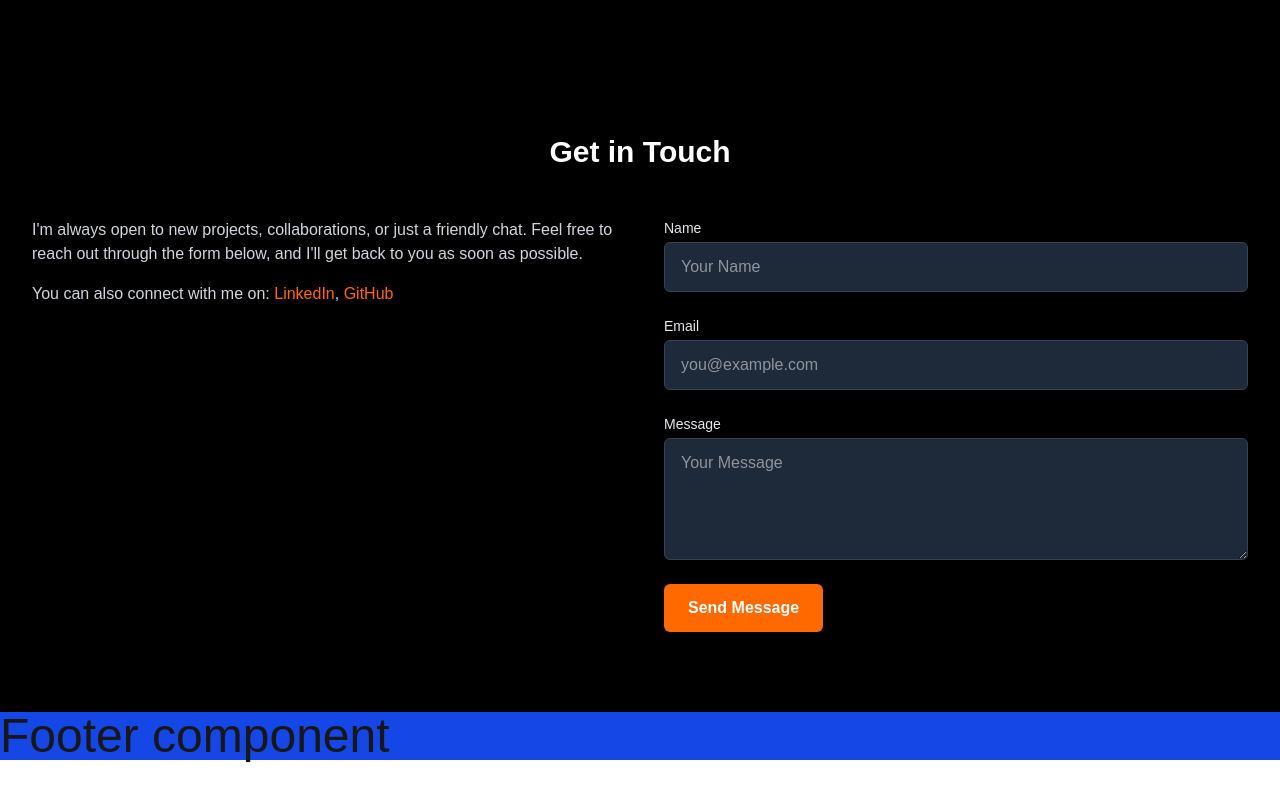
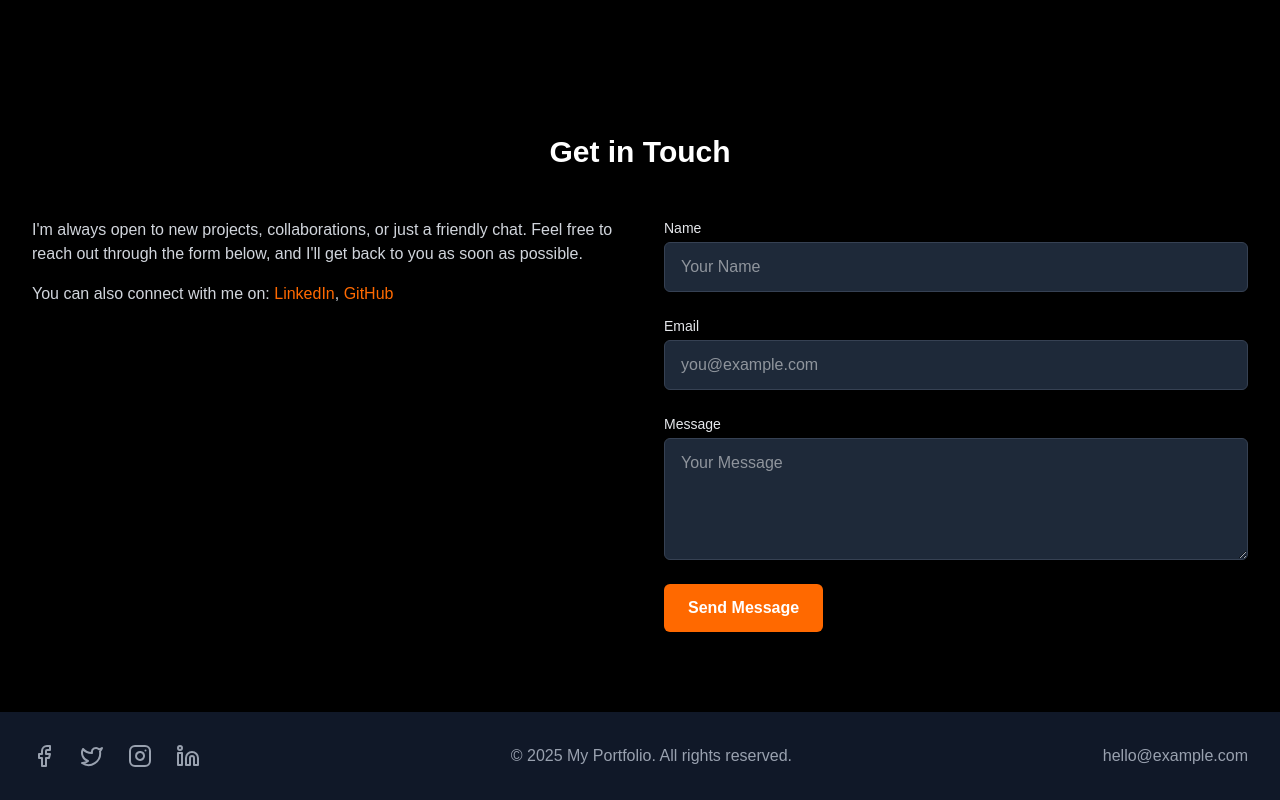
Before and after one commit to Captain-Carl-Larc/kalwenzi, a Next.js app in the folder carl/: page / in a window 1280 px wide. Shown: the part 2398-3198 px from the top of the page. Before the commit the page ends 3160 px from the top, so only its background shows below. Built offline with nearby package versions, Linux system fonts and the light colour scheme.

Commit message:
footer made

```diff
--- a/carl/package.json
+++ b/carl/package.json
@@ -10,6 +10,7 @@
   },
   "dependencies": {
     "@heroicons/react": "^2.2.0",
+    "lucide-react": "^0.488.0",
     "next": "15.3.0",
     "react": "^19.0.0",
     "react-dom": "^19.0.0"
--- a/carl/src/app/components/footer.js
+++ b/carl/src/app/components/footer.js
@@ -1,11 +1,51 @@
-function Footer() {
-    return (
-        <footer className="bg-blue-700">
-            <h1 className="text-5xl">
-                Footer component
-            </h1>
-        </footer>
-     );
-}
+import { Facebook, Twitter, Instagram, Linkedin } from 'lucide-react';
+
+const Footer = () => {
+    const socialLinks = [
+        { name: 'Facebook', icon: Facebook, url: 'https://facebook.com' },       // Replace with your actual URLs
+        { name: 'Twitter', icon: Twitter, url: 'https://twitter.com' },         // Replace with your actual URLs
+        { name: 'Instagram', icon: Instagram, url: 'https://instagram.com' },     // Replace with your actual URLs
+        { name: 'LinkedIn', icon: Linkedin, url: 'https://linkedin.com' },       // Replace with your actual URLs
+    ];
+
+  return (
+    <footer className="bg-gray-900 text-gray-400 py-8">
+      <div className="max-w-7xl mx-auto px-4 sm:px-6 lg:px-8 flex flex-col md:flex-row items-center justify-between">
+
+        {/* Social Links */}
+        <div className="flex justify-center space-x-6">
+          {socialLinks.map((social) => {
+            const Icon = social.icon;
+            return (
+              <a
+                key={social.name}
+                href={social.url}
+                target="_blank"
+                rel="noopener noreferrer"
+                className="text-gray-400 hover:text-white transition-colors duration-200"
+                aria-label={social.name}
+              >
+                <Icon className="h-6 w-6" />
+              </a>
+            );
+          })}
+        </div>
+                {/* Copyright */}
+        <div className="mb-4 md:mb-0 text-center md:text-left">
+          &copy; {new Date().getFullYear()} My Portfolio. All rights reserved.
+        </div>
+         {/* Optional:  Email Link */}
+         <div className="mt-4 md:mt-0 text-center md:text-right">
+            <a
+              href="mailto:hello@example.com"  // Replace with your email
+              className="text-gray-400 hover:text-white hover:underline"
+            >
+              hello@example.com
+            </a>
+          </div>
+      </div>
+    </footer>
+  );
+};
 
 export default Footer;
--- a/carl/src/app/contact/playground.js
+++ b/carl/src/app/contact/playground.js
@@ -0,0 +1,65 @@
+import { Facebook, Twitter, Instagram, Linkedin } from 'lucide-react'; // Install lucide-react  (npm install lucide-react)
+
+// Option 1: Simple Copyright Notice
+const Footer1 = () => {
+  return (
+    <footer className="bg-gray-900 text-gray-400 py-6">
+      <div className="max-w-7xl mx-auto px-4 sm:px-6 lg:px-8 text-center">
+        &copy; {new Date().getFullYear()} My Portfolio. All rights reserved.
+      </div>
+    </footer>
+  );
+};
+
+// Option 2: Copyright Notice with Social Links
+const Footer2 = () => {
+    const socialLinks = [
+        { name: 'Facebook', icon: Facebook, url: 'https://facebook.com' },       // Replace with your actual URLs
+        { name: 'Twitter', icon: Twitter, url: 'https://twitter.com' },         // Replace with your actual URLs
+        { name: 'Instagram', icon: Instagram, url: 'https://instagram.com' },     // Replace with your actual URLs
+        { name: 'LinkedIn', icon: Linkedin, url: 'https://linkedin.com' },       // Replace with your actual URLs
+    ];
+
+  return (
+    <footer className="bg-gray-900 text-gray-400 py-8">
+      <div className="max-w-7xl mx-auto px-4 sm:px-6 lg:px-8 flex flex-col md:flex-row items-center justify-between">
+        {/* Copyright */}
+        <div className="mb-4 md:mb-0 text-center md:text-left">
+          &copy; {new Date().getFullYear()} My Portfolio. All rights reserved.
+        </div>
+        {/* Social Links */}
+        <div className="flex justify-center space-x-6">
+          {socialLinks.map((social) => {
+            const Icon = social.icon;
+            return (
+              <a
+                key={social.name}
+                href={social.url}
+                target="_blank"
+                rel="noopener noreferrer"
+                className="text-gray-400 hover:text-white transition-colors duration-200"
+                aria-label={social.name}
+              >
+                <Icon className="h-6 w-6" />
+              </a>
+            );
+          })}
+        </div>
+         {/* Optional:  Email Link */}
+         <div className="mt-4 md:mt-0 text-center md:text-right">
+            <a
+              href="mailto:hello@example.com"  // Replace with your email
+              className="text-gray-400 hover:text-white hover:underline"
+            >
+              hello@example.com
+            </a>
+          </div>
+      </div>
+    </footer>
+  );
+};
+
+// --- Footer Component ---
+
+
+export default Footer;
```
Also changed, not shown: 1 other file (tests, documents, lock files or other folders).
